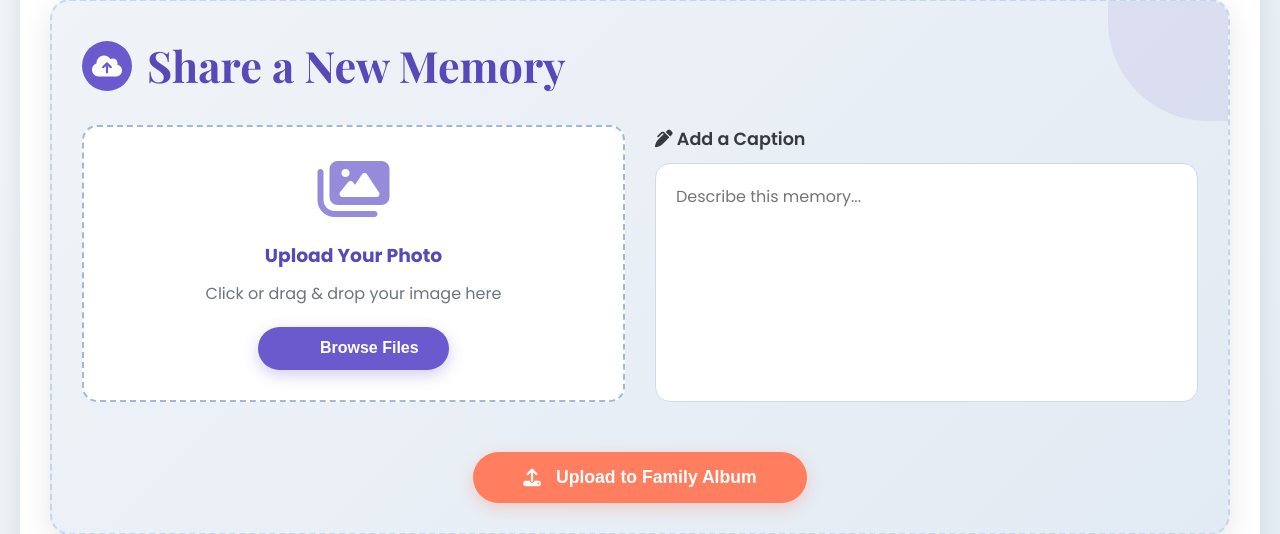
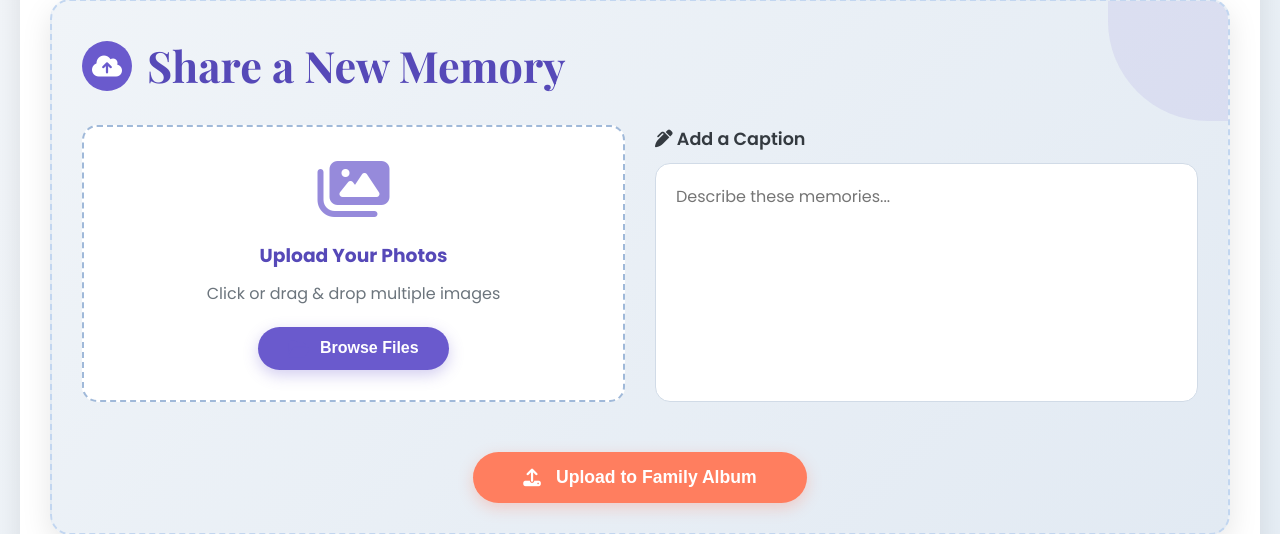
Before and after one commit to Belloghost/Royal, a Flask app: page /album in a window 1280 px wide. Shown: the part 453-987 px from the top of the page. Run offline with Flask 3, Linux system fonts and the light colour scheme; the visitor is signed in with stand-in values (Sample User, id 1); data comes from the database, SQL or seed files in the repository; data that the repository does not hold is empty; some libraries are stand-ins or nearby versions.

Commit message:
Add files via upload
bolll

```diff
--- a/app.py
+++ b/app.py
@@ -608,69 +608,74 @@ def album():
 def upload_image():
     if 'user_id' not in session:
         flash('Please login to upload images', 'danger')
-        return redirect(url_for('login'))
+        return redirect(url_for('album'))
 
     user = User.query.get(session['user_id'])
     family = get_family()
 
-    app.logger.debug(f"Files in request: {request.files}")
+    # Get all uploaded files
+    files = request.files.getlist('image')
+    caption = request.form.get('caption', '')
 
-    # Check if the post request has the file part
-    if 'image' not in request.files:
-        flash('No file part in request', 'danger')
+    if len(files) == 0:
+        flash('No files selected', 'danger')
         return redirect(url_for('album'))
 
-    file = request.files['image']
+    success_count = 0
+    error_count = 0
+    allowed_extensions = {'png', 'jpg', 'jpeg', 'gif', 'webp', 'tfif'}
 
-    # If user does not select file, browser submits empty file without filename
-    if file.filename == '':
-        flash('No selected file', 'danger')
-        return redirect(url_for('album'))
+    for file in files:
+        if file.filename == '':
+            error_count += 1
+            continue
 
-    # Validate image
-    allowed_extensions = {'png', 'jpg', 'jpeg', 'gif', 'webp', 'tfif'}
-    if not allowed_file(file.filename, allowed_extensions):
-        flash('Invalid file type. Allowed: PNG, JPG, JPEG, GIF, WEBP, TFIF', 'danger')
-        return redirect(url_for('album'))
+        # Validate image
+        if not allowed_file(file.filename, allowed_extensions):
+            error_count += 1
+            continue
 
-    try:
-        # Generate unique filename
-        ext = file.filename.rsplit('.', 1)[1].lower()
-        unique_filename = f"album_{uuid.uuid4().hex}.{ext}"
-        file_path = os.path.join(app.config['UPLOAD_FOLDER'], unique_filename)
+        try:
+            # Generate unique filename
+            ext = file.filename.rsplit('.', 1)[1].lower()
+            unique_filename = f"album_{uuid.uuid4().hex}.{ext}"
+            file_path = os.path.join(app.config['UPLOAD_FOLDER'], unique_filename)
 
-        # Save original file
-        file.save(file_path)
+            # Save original file
+            file.save(file_path)
 
-        # Create thumbnail
-        thumb_filename = f"thumb_{unique_filename}"
-        thumb_path = os.path.join(app.config['UPLOAD_FOLDER'], thumb_filename)
+            # Create thumbnail
+            thumb_filename = f"thumb_{unique_filename}"
+            thumb_path = os.path.join(app.config['UPLOAD_FOLDER'], thumb_filename)
 
-        # Create thumbnail (300x300)
-        img = Image.open(file_path)
-        img.thumbnail((300, 300))
-        img.save(thumb_path)
+            # Create thumbnail (300x300)
+            img = Image.open(file_path)
+            img.thumbnail((300, 300))
+            img.save(thumb_path)
 
-        # Get caption
-        caption = request.form.get('caption', '')
+            # Save to database
+            new_image = AlbumImage(
+                filename=unique_filename,
+                thumbnail=thumb_filename,
+                uploaded_by=user.id,
+                caption=caption
+            )
+            db.session.add(new_image)
+            success_count += 1
 
-        # Save to database
-        new_image = AlbumImage(
-            filename=unique_filename,
-            thumbnail=thumb_filename,
-            uploaded_by=user.id,
-            caption=caption
-        )
-        db.session.add(new_image)
-        db.session.commit()
+        except Exception as e:
+            app.logger.error(f"Error uploading image: {str(e)}")
+            error_count += 1
 
-        flash('Image uploaded successfully!', 'success')
-        return redirect(url_for('album'))
+    # Commit all successful uploads at once
+    db.session.commit()
 
-    except Exception as e:
-        app.logger.error(f"Error uploading image: {str(e)}")
-        flash(f'Error uploading image: {str(e)}', 'danger')
-        return redirect(url_for('album'))
+    if success_count > 0:
+        flash(f'Successfully uploaded {success_count} image(s)!', 'success')
+    if error_count > 0:
+        flash(f'Failed to upload {error_count} image(s)', 'danger')
+
+    return redirect(url_for('album'))
 
 @app.route('/delete_image/<int:image_id>', methods=['POST'])
 @admin_required
@@ -745,6 +750,7 @@ def dashboard():
 
     user = User.query.get(session['user_id'])
     family = get_family()
+
 
     if not user or not family:
         flash('Family not set up', 'danger')
--- a/requirements.txt
+++ b/requirements.txt
@@ -3,3 +3,4 @@ Flask-SQLAlchemy
 Werkzeug
 Pillow
 gunicorn
+ffmpeg-python
--- a/templates/album.html
+++ b/templates/album.html
@@ -1253,12 +1253,12 @@
                 <div class="upload-form">
                     <div class="upload-area" id="uploadTrigger">
                         <i class="fas fa-images" id="uploadIcon"></i>
-            <h3 id="uploadTitle">Upload Your Photo</h3>
-            <p id="uploadText">Click or drag & drop your image here</p>
+                        <h3 id="uploadTitle">Upload Your Photos</h3>  <!-- Changed text -->
+                        <p id="uploadText">Click or drag & drop multiple images</p>  <!-- Changed text -->
                         <button type="button" class="upload-btn" id="browseBtn">
                             <i class="fas fa-folder-open"></i> Browse Files
                         </button>
-            <input type="file" class="upload-input" id="imageUpload" name="image" accept="image/*" required>
+                        <input type="file" class="upload-input" id="imageUpload" name="image" accept="image/*" required multiple>  <!-- Added multiple attribute -->
                     </div>
 
                     <div class="caption-area">
@@ -1267,7 +1267,7 @@
                             id="imageCaption"
                             class="caption-textarea"
                             name="caption"
-                placeholder="Describe this memory..."
+                            placeholder="Describe these memories..."
                         ></textarea>
                     </div>
 
@@ -1682,9 +1682,10 @@
             document.getElementById('imageUpload').click();
         });
 
+        // Update the file input change handler
         document.getElementById('imageUpload').addEventListener('change', function(e) {
-            if (this.files && this.files[0]) {
-                const fileName = this.files[0].name;
+            if (this.files && this.files.length > 0) {
+                const fileCount = this.files.length;
                 const uploadIcon = document.getElementById('uploadIcon');
                 const uploadTitle = document.getElementById('uploadTitle');
                 const uploadText = document.getElementById('uploadText');
@@ -1692,20 +1693,20 @@
 
                 uploadIcon.className = 'fas fa-check-circle';
                 uploadIcon.style.color = '#4CAF50';
-                uploadTitle.textContent = 'File Selected';
-                uploadText.textContent = fileName;
-                browseBtn.innerHTML = '<i class="fas fa-sync"></i> Change File';
-            }
-        });
-
-        // Form submission handling
+                uploadTitle.textContent = `${fileCount} Files Selected`;
+                uploadText.textContent = `${fileCount} file${fileCount > 1 ? 's' : ''} ready for upload`;
+                browseBtn.innerHTML = '<i class="fas fa-sync"></i> Change Files';
+            }
+        });
+
+        // Update form submission handling
         document.getElementById('uploadForm').addEventListener('submit', function(e) {
             const fileInput = document.getElementById('imageUpload');
             const submitBtn = document.getElementById('submitBtn');
 
             if (!fileInput.files || fileInput.files.length === 0) {
                 e.preventDefault();
-                alert('Please select an image to upload!');
+                alert('Please select at least one image to upload!');
                 return;
             }
 
```
Lines whose indentation alone changed are shown as unchanged.
